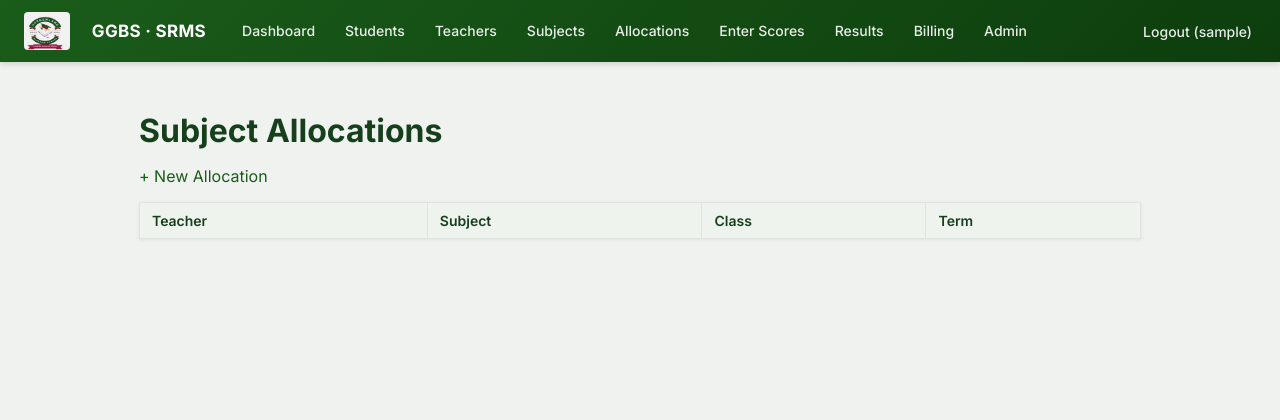
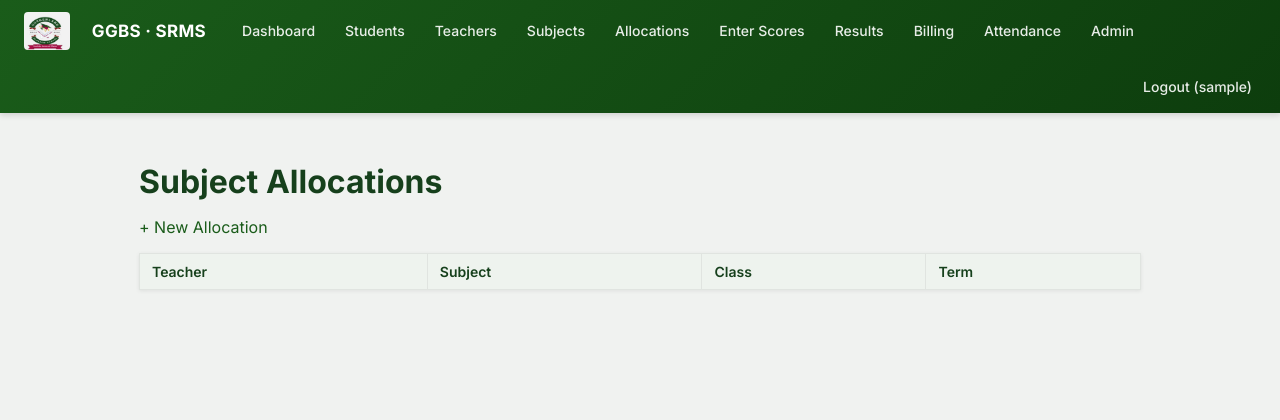
Before and after one commit to Obagoldpaul/school-result-system, a Django app: page /allocations/ in a window 1280 px wide. Shown: the top 420 px of the page. Run offline with Django 5.2, Linux system fonts and the light colour scheme; the visitor is signed in with stand-in values (Sample User, id 1); data that the repository does not hold is empty.

Commit message:
Add Attendance link to nav bar for Admin, Principal, and Class Teacher

```diff
--- a/templates/base.html
+++ b/templates/base.html
@@ -85,20 +85,22 @@
         <a href="{% url 'select_allocation' %}">Enter Scores</a>
         <a href="{% url 'class_results' %}">Results</a>
         <a href="{% url 'students_owing' %}">Billing</a>
+        <a href="{% url 'select_class_for_attendance' %}">Attendance</a>
         <a href="/admin/">Admin</a>
 
     {% elif is_principal %}
 
         <a href="{% url 'class_results' %}">Results</a>
         <a href="{% url 'students_owing' %}">Billing</a>
+        <a href="{% url 'select_class_for_attendance' %}">Attendance</a>
 
     {% elif is_class_teacher %}
 
         <a href="{% url 'select_allocation' %}">Enter Scores</a>
         <a href="{% url 'class_results' %}">My Class</a>
+        <a href="{% url 'select_class_for_attendance' %}">Attendance</a>
 
     {% elif is_teacher %}
-
         <a href="{% url 'select_allocation' %}">Enter Scores</a>
 
     {% elif is_student %}
```
